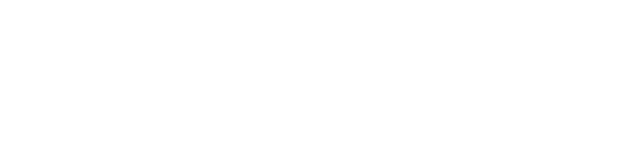
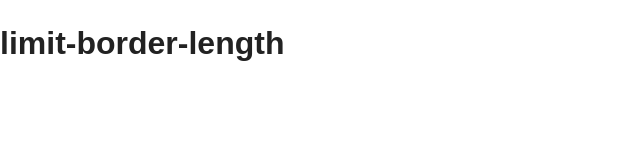
Before and after one commit to domenicomonaco/sandbox-html-js-css, a plain HTML site: page limit-border-length/index.html in a window 1280 px wide. Shown: the whole page, without its empty margins (0-640 px from the left). Drawn offline with Linux system fonts and the light colour scheme.

Commit message:
add title to limit-border-length

```diff
--- a/limit-border-length/index.html
+++ b/limit-border-length/index.html
@@ -14,5 +14,6 @@
     </head>
     <body>
 
+    <h1>limit-border-length</h1>
     </body>
 </html>
```
